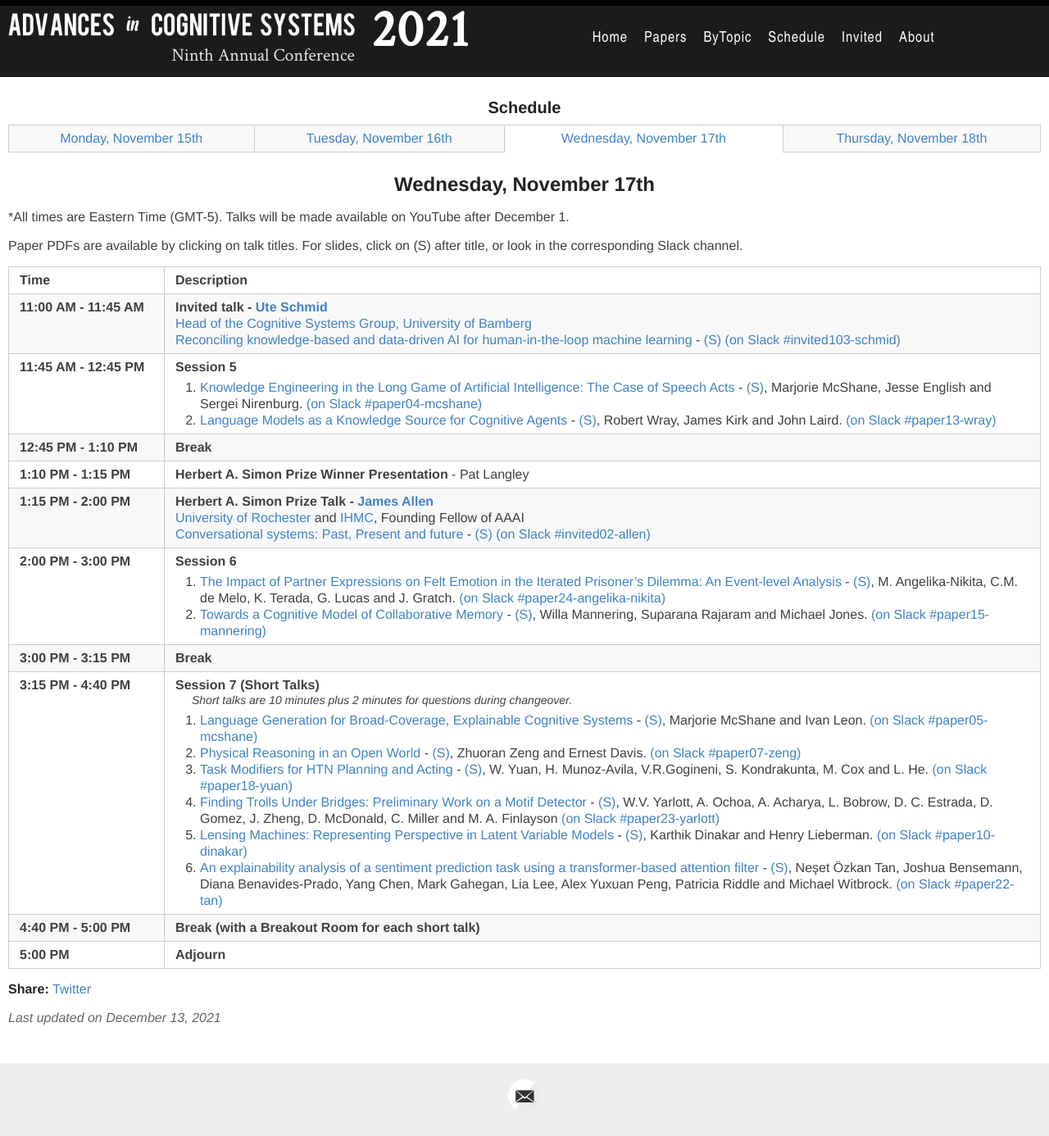
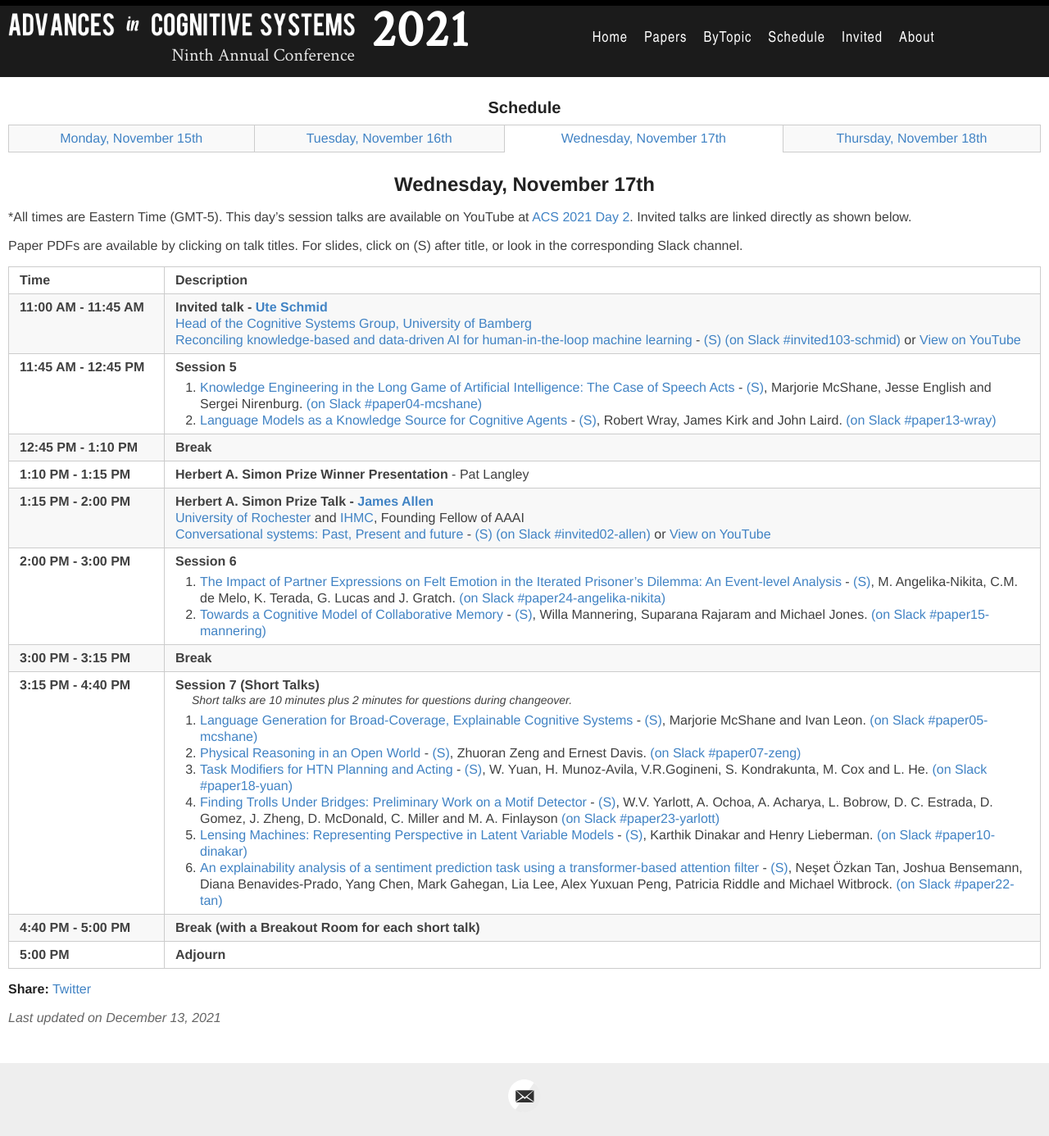
Before and after one commit to AdvancesInCognitiveSystems/acs2021, a Jekyll site: the page built from _days/wednesday-day2.md, in a window 1280 px wide. Shown: the whole page at 82% size. Built offline with Jekyll 4.4.1, drawn with Linux system fonts in a browser that asks for light colours.

Commit message:
add pointers to Youtube

```diff
--- a/_days/wednesday-day2.md
+++ b/_days/wednesday-day2.md
@@ -6,8 +6,10 @@ day: wednesday-day2
 ---
 
 
-*All times are Eastern Time (GMT-5). Talks will be made available on
- YouTube after December 1.
+*All times are Eastern Time (GMT-5). This day's session talks are available on YouTube
+at
+[ACS 2021 Day 2](https://www.youtube.com/playlist?list=PL-1wKlUbAzGTQ-jqenM3OHpSNcFka6VOl).
+Invited talks are linked directly as shown below.
 
 Paper PDFs are available by clicking on talk titles. For slides, click on
 (S) after title, or look in the corresponding Slack channel.
@@ -25,7 +27,12 @@ Paper PDFs are available by clicking on talk titles. For slides, click on
 <b>  Invited talk - <a href="{{site.baseurl}}/speakers/ute_schmid/">Ute Schmid</a> </b><br>
 <a href="https://www.uni-bamberg.de/en/cogsys/schmid/">Head of the Cognitive Systems Group, University of Bamberg</a>
 <br><a href="{{site.baseurl}}/talks/#schmid">Reconciling knowledge-based and data-driven AI for human-in-the-loop
-  machine learning</a>  - <a href="{{site.baseurl}}/data/slides/invited-schmid-slides.pdf">(S)</a><a onClick="goToSlackChannel(103)"> (on Slack #invited103-schmid)</a>
+  machine learning</a>  - <a
+  href="{{site.baseurl}}/data/slides/invited-schmid-slides.pdf">(S)</a><a
+  onClick="goToSlackChannel(103)"> (on Slack #invited103-schmid)</a>
+  or <a
+ href="https://www.youtube.com/watch?v=QoC3th7roi4&list=PL-1wKlUbAzGSdwkBuFJhELkCQ6Hz9u60C&index=2">View
+ on YouTube</a>
   </td>
   </tr>
 
@@ -55,7 +62,13 @@ Paper PDFs are available by clicking on talk titles. For slides, click on
 <td> <b>  Herbert A. Simon Prize Talk - <a href="{{site.baseurl}}/speakers/james_allen/"> James Allen</a> </b><br>
     <a href="https://www.cs.rochester.edu/u/james/">University of
     Rochester</a> and <a href="https://www.ihmc.us/groups/jallen/">IHMC</a>, Founding Fellow of AAAI<br>
-    <a href="{{site.baseurl}}/talks/#allen">Conversational systems: Past, Present and future</a>  - <a href="{{site.baseurl}}/data/slides/invited-Allen-slides-SimonTalk.pdf">(S)</a> <a onClick="goToSlackChannel(102)"> (on Slack #invited02-allen)</a></td>
+    <a href="{{site.baseurl}}/talks/#allen">Conversational systems: Past,
+    Present and future</a>  - <a
+    href="{{site.baseurl}}/data/slides/invited-Allen-slides-SimonTalk.pdf">(S)</a>
+    <a onClick="goToSlackChannel(102)"> (on Slack #invited02-allen)</a>
+     or <a
+ href="https://www.youtube.com/watch?v=4IGfMcxUrLs&list=PL-1wKlUbAzGSdwkBuFJhELkCQ6Hz9u60C&index=1">View
+ on YouTube</a></td>
   </tr>
 
 
```
Also changed, not shown: _days/thursday-day3.md (+11 -5 lines), _days/tuesday-day1.md (+8 -4 lines).
